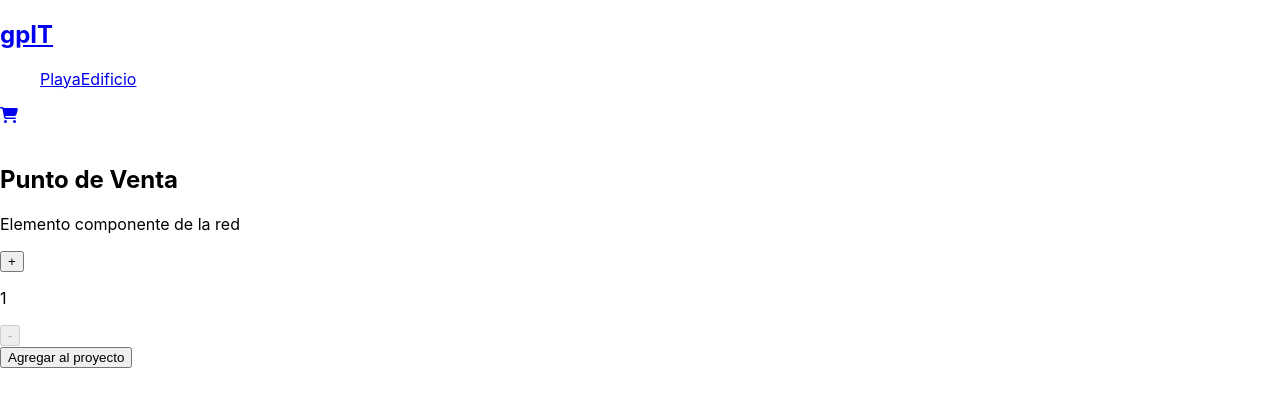
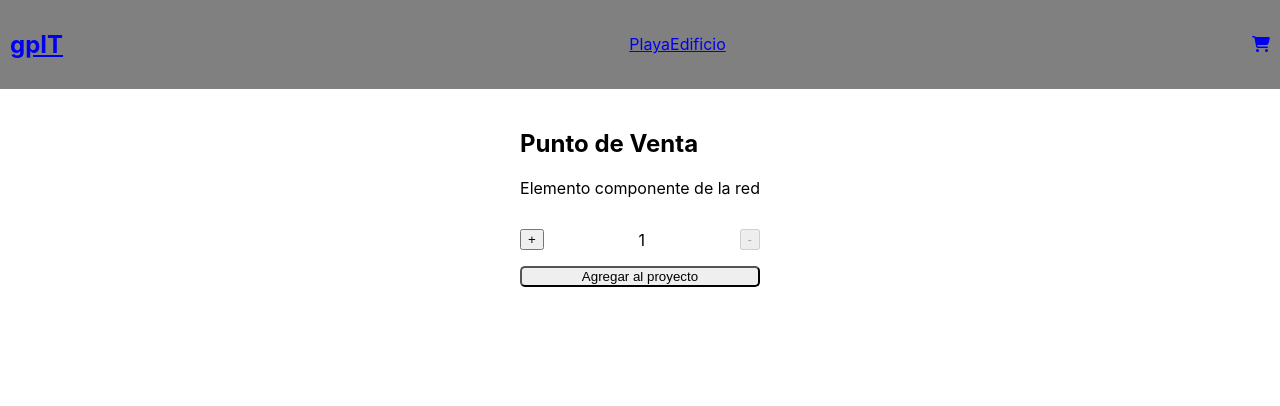
Before and after one commit to em-juanpablo/EntregaFinal-Elias, a React (Create React App) app: page /elem/1 in a window 1280 px wide. Shown: the top 406 px of the page. Built offline with nearby package versions, Linux system fonts and the light colour scheme.

Commit message:
estilos varios

```diff
--- a/src/App.css
+++ b/src/App.css
@@ -36,3 +36,51 @@
     transform: rotate(360deg);
   }
 }
+
+.navbar {
+  display: flex;
+  align-items: center;
+  justify-content: space-between;
+  padding: 10px;
+  box-shadow: 5px;
+  background-color: gray;
+}
+
+nav ul {
+  display: flex;
+  justify-content: space-between;
+  list-style: none;
+  margin: 20px;
+}
+
+.container-counter {
+  display: flex;
+  flex-direction: column;
+  border-radius: 5px;
+  box-shadow: 5px;
+}
+
+.btn-counter {
+  display: flex;
+  justify-content: space-between;
+  align-items: center;
+}
+
+.btn-add-project {
+  border-radius: 5px;
+}
+
+.item-container {
+  display: flex;
+  justify-content: center;
+}
+
+.card {
+  display: flex;
+  flex-direction: column;
+  margin: 10px;
+  border-radius: 5px;
+  background-color: gray;
+  justify-content: center;
+  align-content: center;
+}
--- a/src/components/Item.js
+++ b/src/components/Item.js
@@ -3,9 +3,9 @@ import { Link } from 'react-router-dom';
 
 const Item = ({elem}) => {
     return (
-        <div>
+        <div className='card'>
             <img src={elem.img} alt={elem.name}></img>
-            <div>
+            <div className='card-info'>
                 <h2>{elem.name}</h2>
                 <h3>{elem.shortname}</h3>
                 <h5>${elem.terminalsNo}.-</h5>
--- a/src/components/ItemCount.js
+++ b/src/components/ItemCount.js
@@ -12,8 +12,8 @@ const ItemCount = (props) => {
     };
 
     return (
-        <div>
-            <div>
+        <div className='container-counter'>
+            <div className='btn-counter'>
                 <button disabled={count === props.stock} onClick={sumar}>
                     +
                 </button>
@@ -22,7 +22,7 @@ const ItemCount = (props) => {
                     -
                 </button>
             </div>
-            <button>Agregar al proyecto</button>
+            <button className='btn-add-project'>Agregar al proyecto</button>
         </div>
     );
 };
--- a/src/components/ItemDetailContainer.js
+++ b/src/components/ItemDetailContainer.js
@@ -33,7 +33,7 @@ const ItemDetailContainer = () => {
     console.log(elem);
 
     return (
-        <div>
+        <div className="item-container">
             <ItemDetail elem={elem} />
         </div>
     );
--- a/src/components/ItemList.js
+++ b/src/components/ItemList.js
@@ -3,7 +3,7 @@ import Item from "./Item";
 
 const ItemList = ({elem}) => {
     return (
-        <div>
+        <div className="item-list">
             {elem.map((elem) => {
                 return <Item elem={elem} key={elem.id} />
             })}
--- a/src/components/ItemListContainer.js
+++ b/src/components/ItemListContainer.js
@@ -33,7 +33,7 @@ const ItemListContainer = () => {
     console.log(elem);
 
     return (
-        <div>
+        <div className='item-container'>
             <ItemList elem={elem} />
         </div>
     );
--- a/src/components/NavBar.js
+++ b/src/components/NavBar.js
@@ -4,7 +4,7 @@ import CartWidget from './CartWidget'
 
 const NavBar = () => {
     return (
-        <nav>
+        <nav className='navbar'>
             <Link to="/">
                 <h1>gpIT</h1>
             </Link>
```
